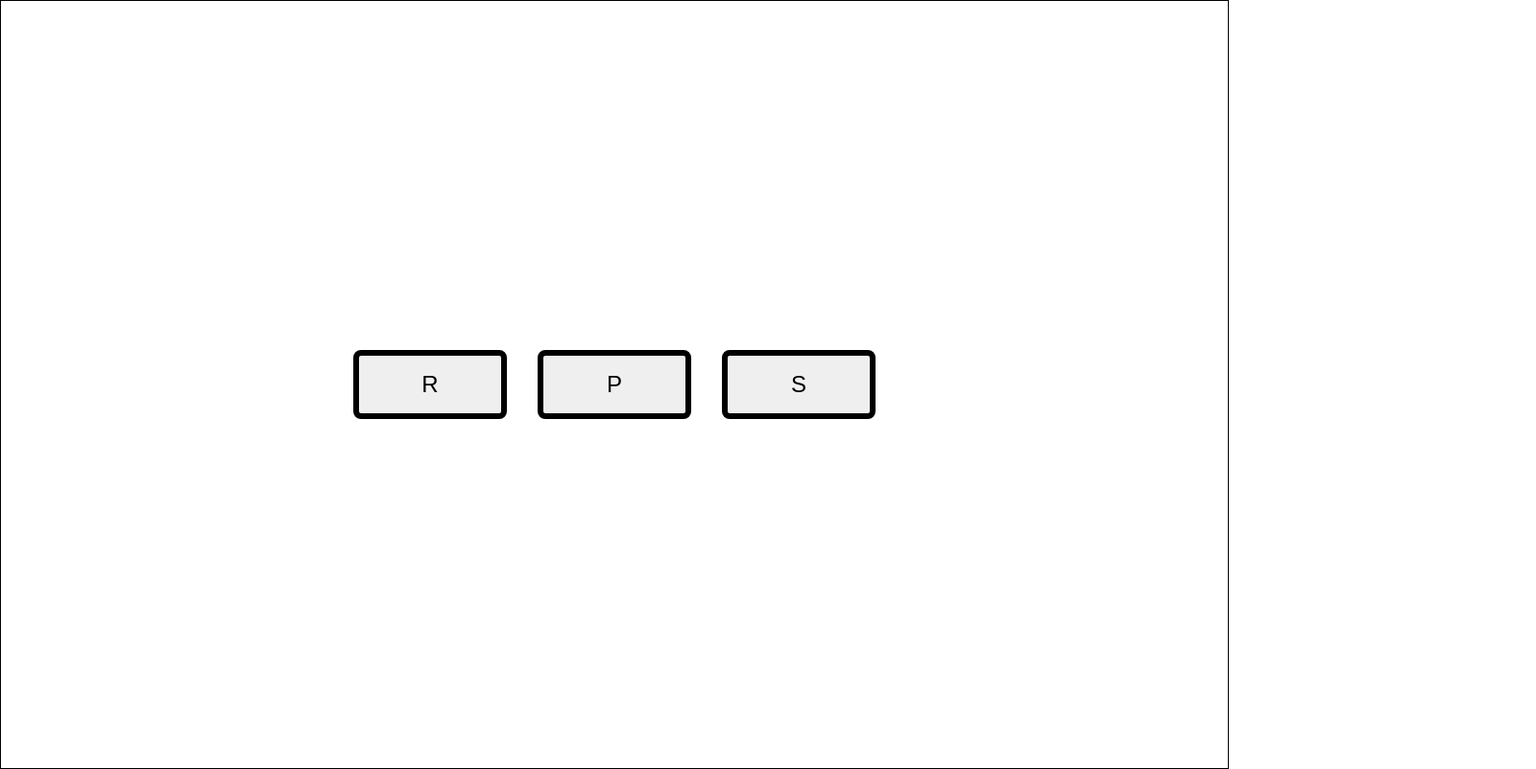
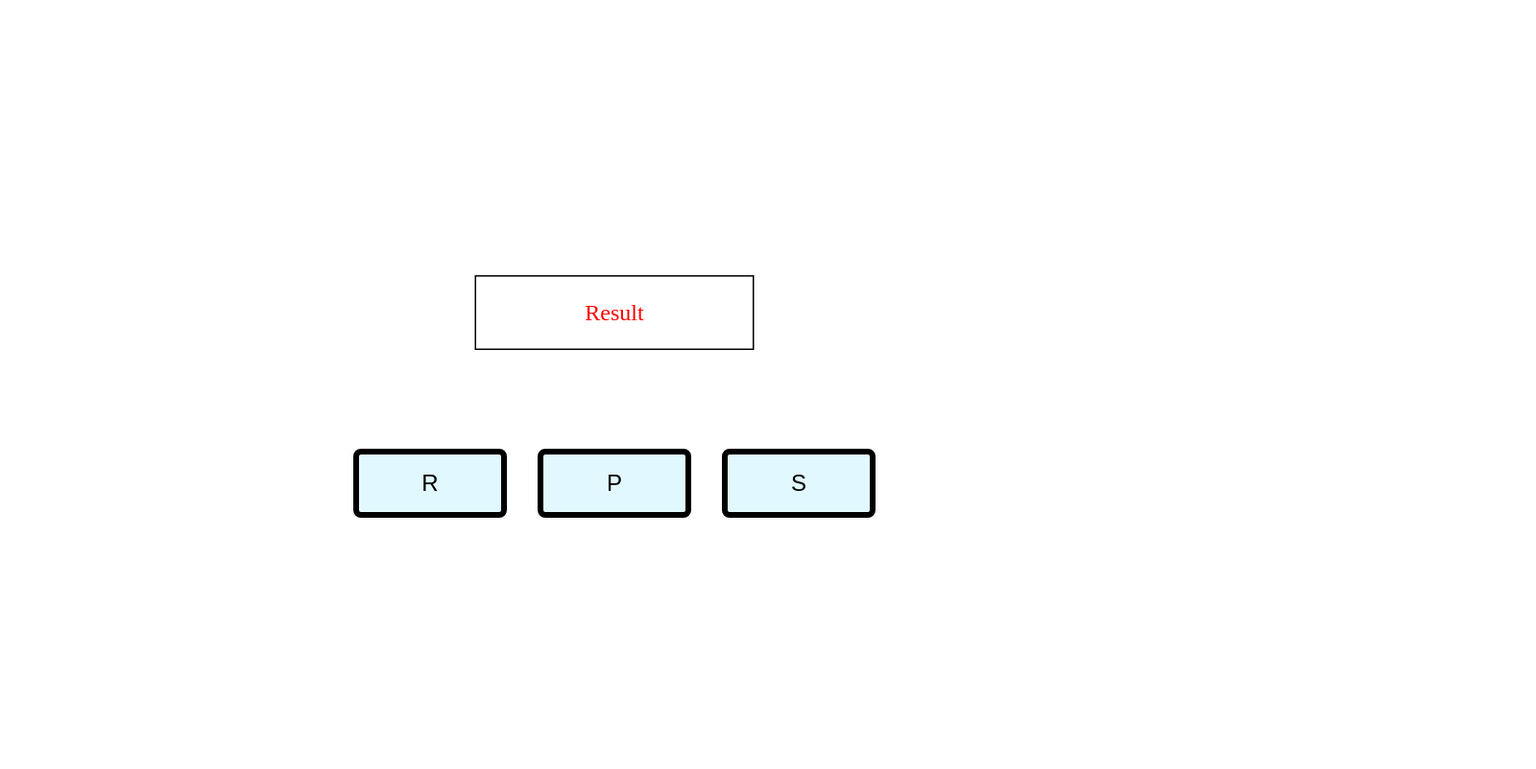
Before and after one commit to fohlle/rock-paper-scissors, a plain HTML site: page index.html in a window 1280 px wide. Shown: the whole page at 96% size, 1600 px wide, since content can reach past the window. Drawn offline with Linux system fonts and the light colour scheme.

Commit message:
some more css

```diff
--- a/index.html
+++ b/index.html
@@ -7,6 +7,10 @@
     <link rel="stylesheet" href="styles/style.css">
 </head>
 <body>
+    <div id="result">
+        <p>Result</p>
+    </div>
+
     <div class="buttons">
        <button class="innerDiv"><div id ="rock">
             <span>R</span>
@@ -20,7 +24,9 @@
             <span>S</span>
         </div>
             </button>
+
     </div>
+
 
 
     <script src="script/script.js"></script>
--- a/styles/style.css
+++ b/styles/style.css
@@ -1,14 +1,14 @@
 body, html{
     margin: 0;
-    padding 0;
+    padding: 0;
 }
 .buttons{
-    border:black solid 1px;
     display:flex;
     flex:1;
-    min-height: 100vh;
+    height: 50%;
     align-items: center;
     justify-content: center;
+    margin-top:50vh;
 }
 .innerDiv{
     width:10rem;
@@ -18,5 +18,21 @@ body, html{
     margin: 1rem;
     text-align: center;
     font-size: 1.5rem;
-
+    background-color: rgba(89, 223, 247, 0.18);
 }
+#result{
+    text-align: center;
+    justify-content: center;
+    display:flex;
+    position:relative;
+    top:300px;
+    transform:scale(1.5);
+}
+#result p{
+    color:red;
+    border: black solid 1px;
+    padding: 1rem 1rem;
+    width:10rem;
+    margin-top:0;
+    margin-bottom:0;
+}
```
